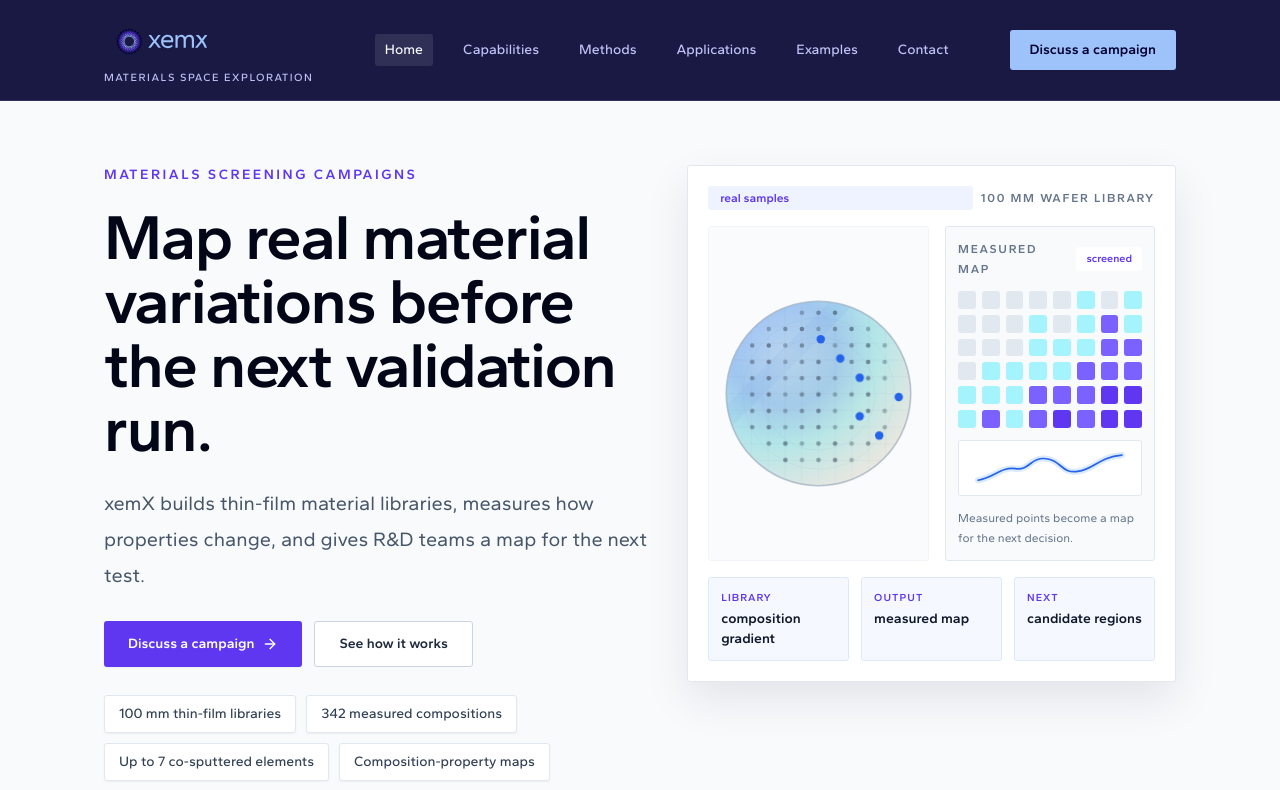
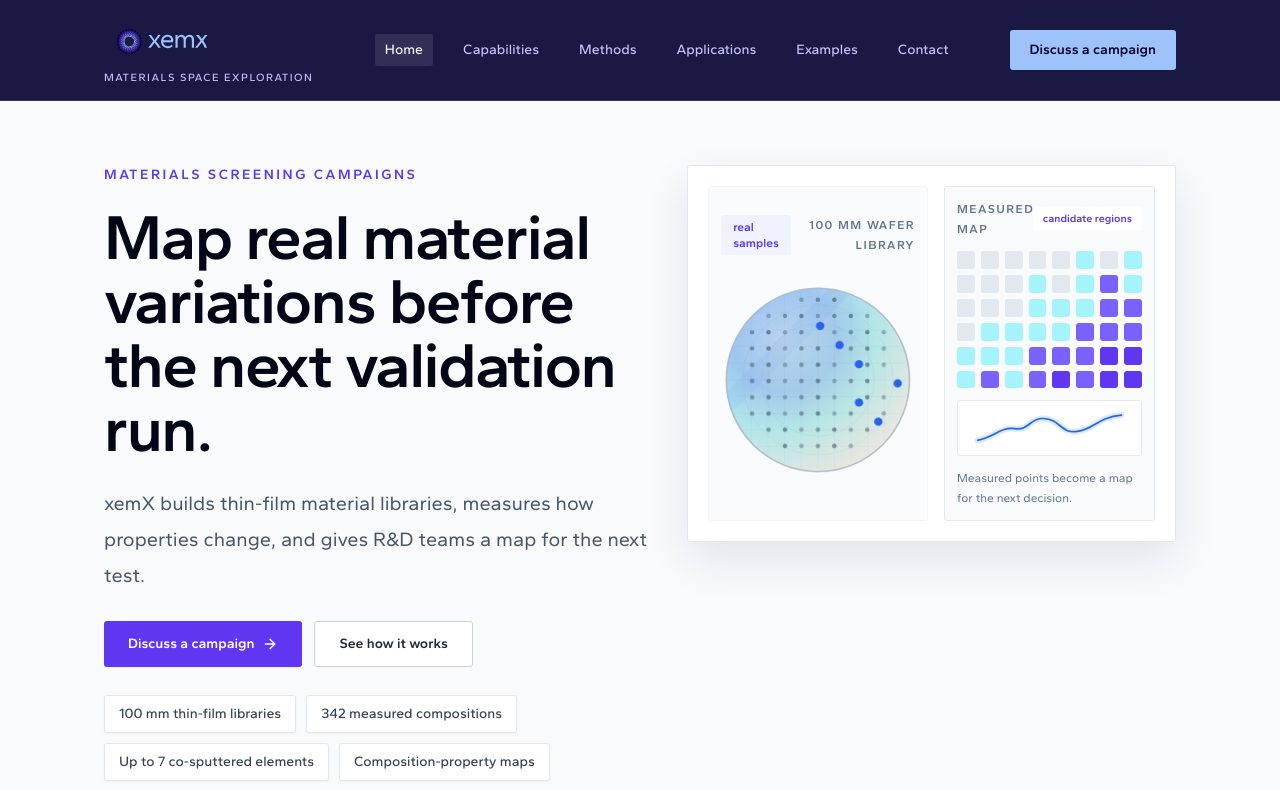
Before and after one commit to parker2017code/xemx-materials-homepage, a React (Vite) app: page / in a window 1280 px wide. Shown: the top 790 px of the page. Built offline with nearby package versions, Linux system fonts and the light colour scheme.

Commit message:
Simplify wafer visual labels

```diff
--- a/src/components/WaferVisual.tsx
+++ b/src/components/WaferVisual.tsx
@@ -10,32 +10,20 @@ const dots = Array.from({ length: 121 }, (_, index) => {
   return { x, y, inside, highlighted }
 }).filter((dot) => dot.inside)
 
-function Metric({ label, value }: { label: string; value: string }) {
-  return (
-    <div className="rounded-xl border border-blue-100 bg-blue-50/55 px-3 py-3 text-left">
-      <p className="text-[0.66rem] font-semibold uppercase tracking-[0.1em] text-blue-700">{label}</p>
-      <p className="mt-1 break-words text-sm font-semibold leading-snug text-slate-900">{value}</p>
-    </div>
-  )
-}
-
 export function WaferVisual() {
   return (
     <div className="relative w-full min-w-0 overflow-hidden rounded-3xl border border-slate-200 bg-white p-4 shadow-soft sm:p-5">
-      <div className="mb-4 grid min-w-0 gap-2 sm:grid-cols-[minmax(0,1fr)_auto] sm:items-center">
-        <span className="rounded-full bg-blue-50 px-3 py-1 text-xs font-semibold text-blue-700">
-          real samples
-        </span>
-        <span className="min-w-0 text-xs font-semibold uppercase leading-5 tracking-[0.14em] text-slate-500">
-          100 mm wafer library
-        </span>
-      </div>
-
-      <div className="grid min-w-0 gap-4 md:grid-cols-[minmax(0,1fr)_minmax(0,0.95fr)]">
-        <div className="grid min-w-0 place-items-center rounded-2xl border border-slate-100 bg-slate-50/70 p-3">
+      <div className="grid min-w-0 gap-4 md:grid-cols-[minmax(0,1fr)_minmax(0,0.96fr)]">
+        <div className="grid min-w-0 gap-3 rounded-2xl border border-slate-100 bg-slate-50/70 p-3">
+          <div className="flex min-w-0 items-center justify-between gap-3">
+            <span className="rounded-full bg-blue-50 px-3 py-1 text-xs font-semibold text-blue-700">real samples</span>
+            <span className="min-w-0 text-right text-xs font-semibold uppercase leading-5 tracking-[0.12em] text-slate-500">
+              100 mm wafer library
+            </span>
+          </div>
           <svg
             viewBox="12 12 186 186"
-            className="h-auto w-full max-w-[260px]"
+            className="mx-auto h-auto w-full max-w-[250px]"
             role="img"
             aria-label="Wafer library with gradient and measured points"
           >
@@ -87,9 +75,9 @@ export function WaferVisual() {
         </div>
 
         <div className="grid min-w-0 content-start gap-3 rounded-2xl border border-slate-200 bg-slate-50 p-3">
-          <div className="grid min-w-0 gap-2 sm:grid-cols-[minmax(0,1fr)_auto] sm:items-center">
-            <p className="min-w-0 text-xs font-semibold uppercase leading-5 tracking-[0.14em] text-slate-500">measured map</p>
-            <span className="shrink-0 rounded-full bg-white px-2.5 py-1 text-[0.68rem] font-semibold text-blue-700">screened</span>
+          <div className="flex min-w-0 items-center justify-between gap-3">
+            <p className="min-w-0 text-xs font-semibold uppercase leading-5 tracking-[0.12em] text-slate-500">measured map</p>
+            <span className="shrink-0 rounded-full bg-white px-2.5 py-1 text-[0.68rem] font-semibold text-blue-700">candidate regions</span>
           </div>
           <div className="grid grid-cols-8 gap-1.5">
             {Array.from({ length: 48 }, (_, index) => {
@@ -116,12 +104,6 @@ export function WaferVisual() {
           <p className="text-xs leading-5 text-slate-500">Measured points become a map for the next decision.</p>
         </div>
       </div>
-
-      <div className="mt-4 grid gap-3 sm:grid-cols-3">
-        <Metric label="library" value="composition gradient" />
-        <Metric label="output" value="measured map" />
-        <Metric label="next" value="candidate regions" />
-      </div>
     </div>
   )
 }
```
